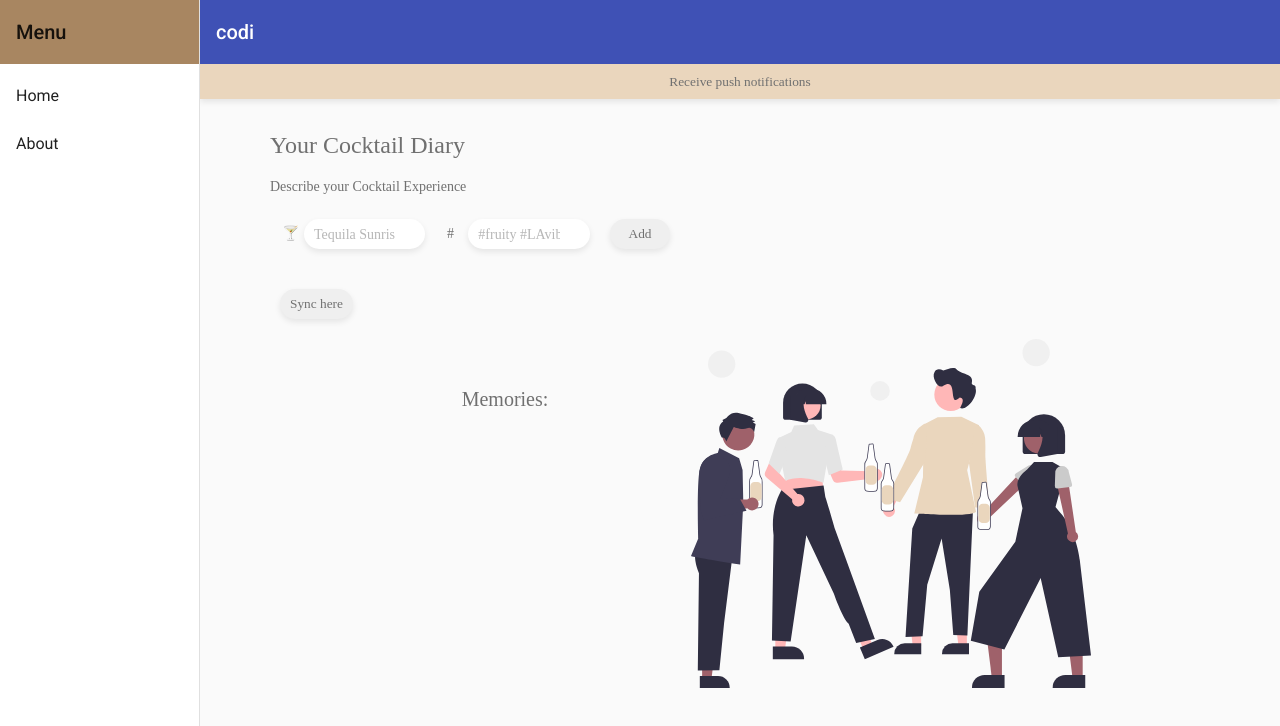
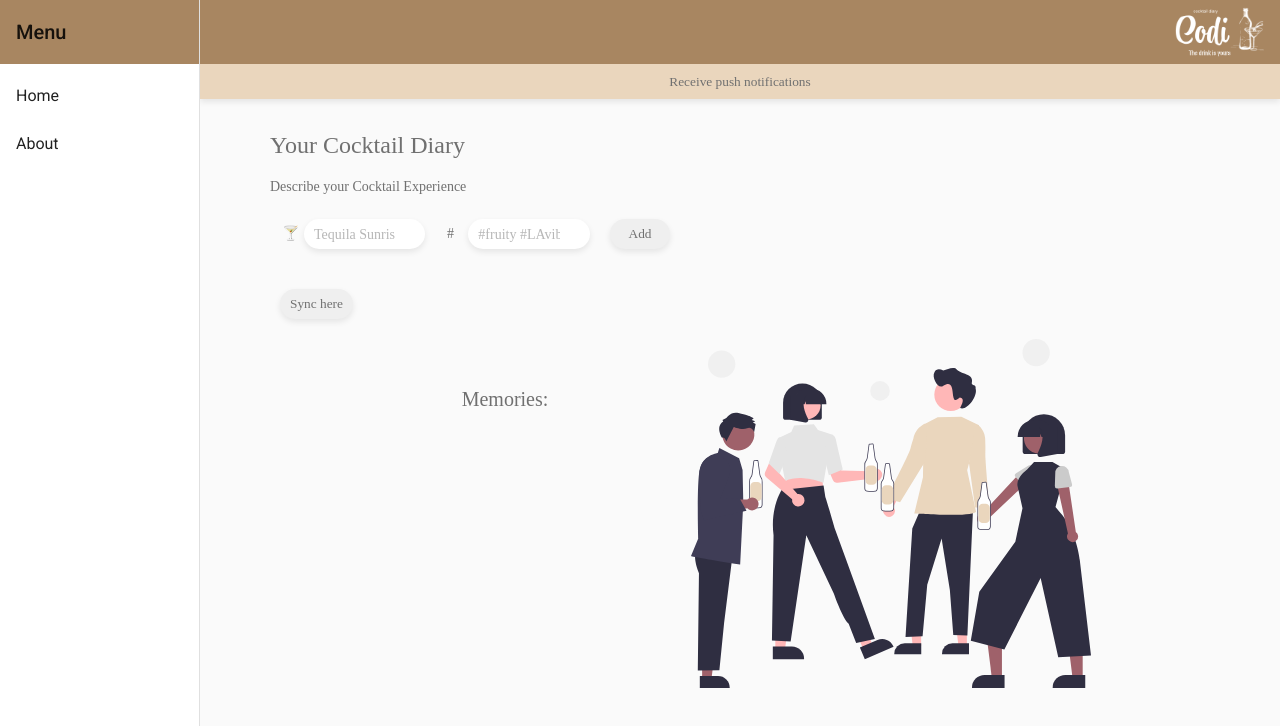
Before and after one commit to Blonas-collab/PWA-CoDi, an Angular app: page / in a window 1280 px wide. Shown: the top 726 px of the page. Built offline with nearby package versions, Linux system fonts and the light colour scheme.

Commit message:
Anpassung Header

```diff
--- a/src/app/nav/nav.component.css
+++ b/src/app/nav/nav.component.css
@@ -14,4 +14,15 @@
   position: sticky;
   top: 0;
   z-index: 1;
+  background: #A88661;
 }
+
+.logo {
+  width: 8.5%;
+  height: auto;
+  float: right;
+}
+
+span {
+  width: 100%;
+}
--- a/src/app/nav/nav.component.html
+++ b/src/app/nav/nav.component.html
@@ -19,7 +19,9 @@
         *ngIf="isHandset$ | async">
         <mat-icon aria-label="Side nav toggle icon">menu</mat-icon>
       </button>
-      <span>codi</span>
+      <span>
+        <img class="logo" src="../../assets/logo1.png" alt="logo codi">
+      </span>
     </mat-toolbar>
     <!-- Add Content Here -->
     <ng-content></ng-content>
```
Also changed, not shown: src/assets/logo1.png (added).
